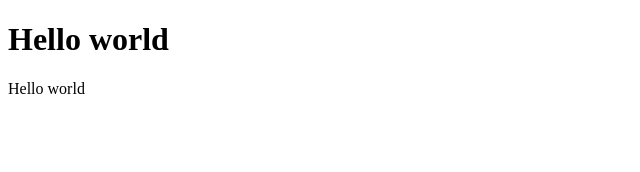
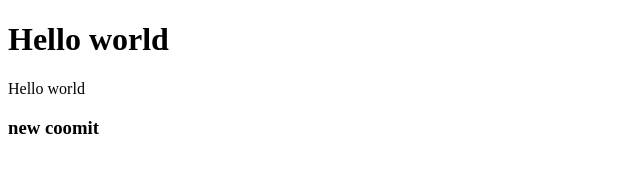
Before and after one commit to saqibullah33/Javascript_project_and_practice, a plain HTML site: page index.html in a window 1280 px wide. Shown: the whole page, without its empty margins (0-640 px from the left). Drawn offline with Linux system fonts and the light colour scheme.

Commit message:
new commit

```diff
--- a/index.html
+++ b/index.html
@@ -10,5 +10,8 @@
     <p>
         Hello world
     </p>
+    <h3>
+        new coomit
+    </h3>
 </body>
 </html>
```
